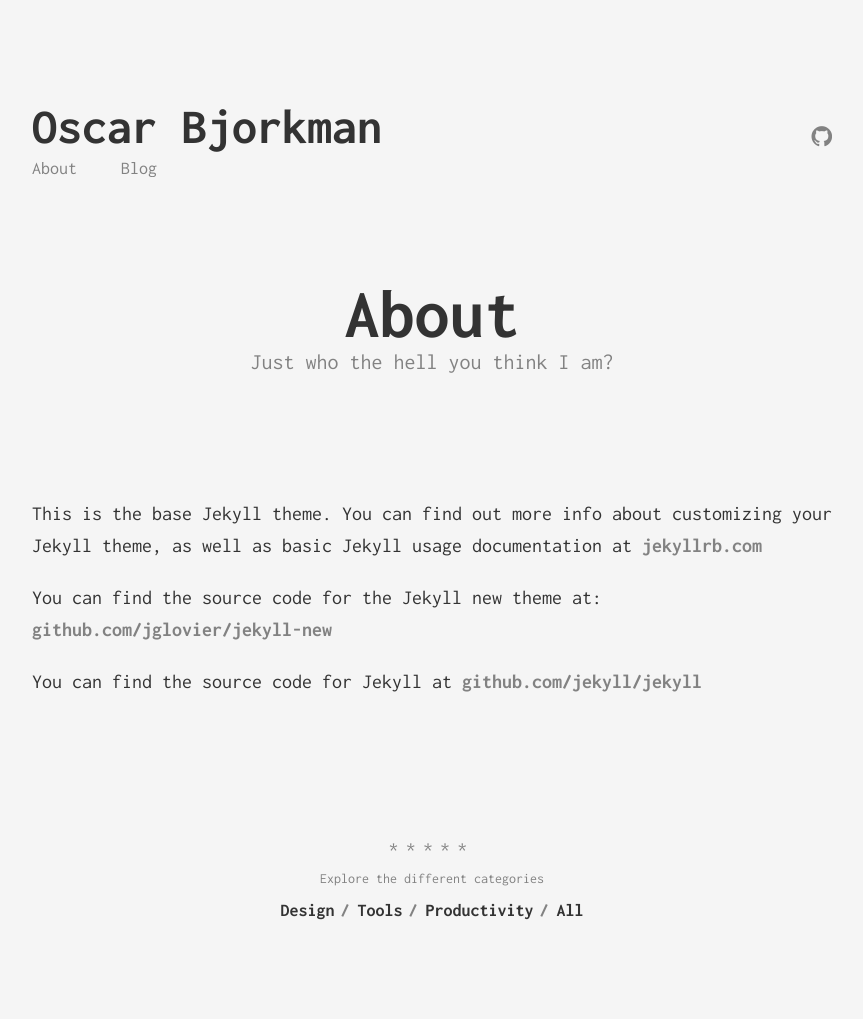
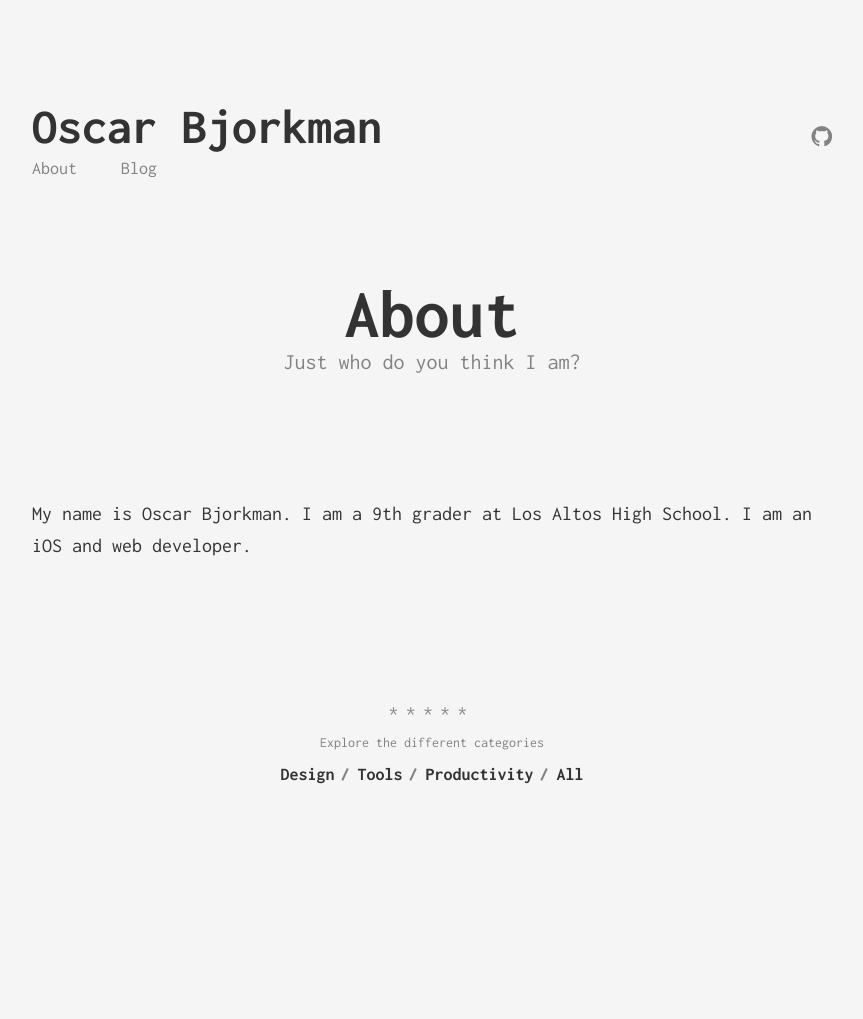
Before and after one commit to Stereopoly/stereopoly.github.io, a Jekyll site: the page built from about.md, in a window 1280 px wide. Shown: the whole page, without its empty margins (208-1071 px from the left). Built offline with Jekyll 4.4.1, drawn with Linux system fonts in a browser that asks for light colours; after the commit the page ends 900 px from its top, so only the background shows below that.

Commit message:
About me update

```diff
--- a/about.md
+++ b/about.md
@@ -1,12 +1,9 @@
 ---
 layout: page
 title: About
-subtitle: Just who the hell you think I am?
+subtitle: Just who do you think I am?
 permalink: /about/
 ---
 
-This is the base Jekyll theme. You can find out more info about customizing your Jekyll theme, as well as basic Jekyll usage documentation at [jekyllrb.com](http://jekyllrb.com/)
-
-You can find the source code for the Jekyll new theme at: [github.com/jglovier/jekyll-new](https://github.com/jglovier/jekyll-new)
-
-You can find the source code for Jekyll at [github.com/jekyll/jekyll](https://github.com/jekyll/jekyll)
+My name is Oscar Bjorkman. I am a 9th grader at Los Altos High School. I am an
+iOS and web developer.
```
